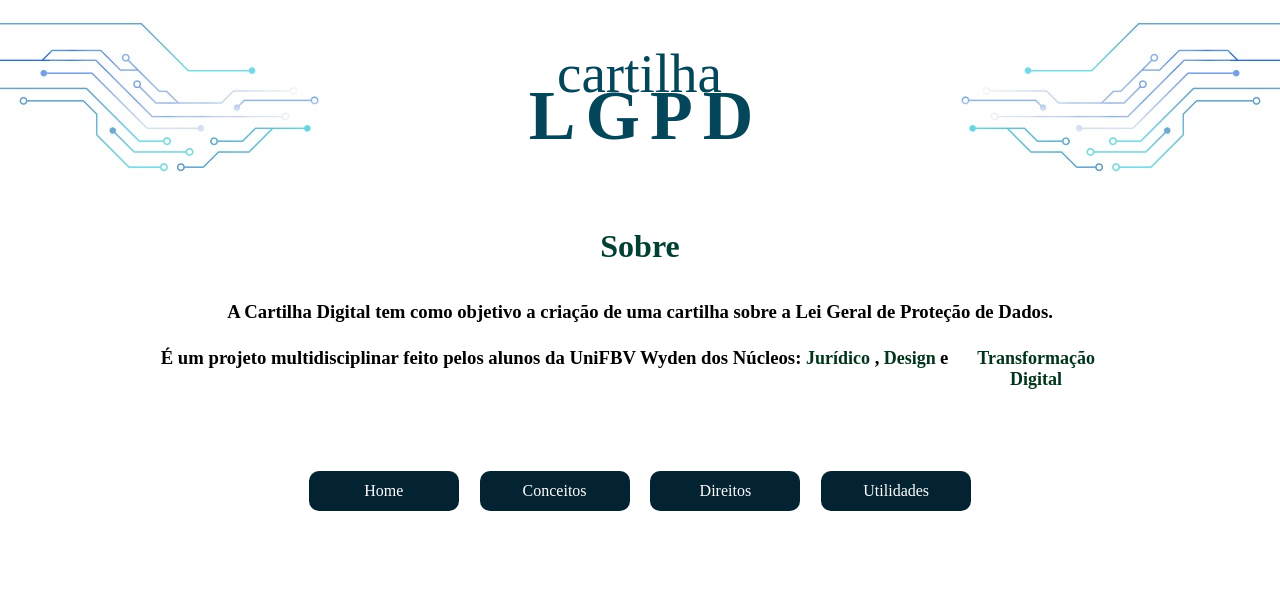
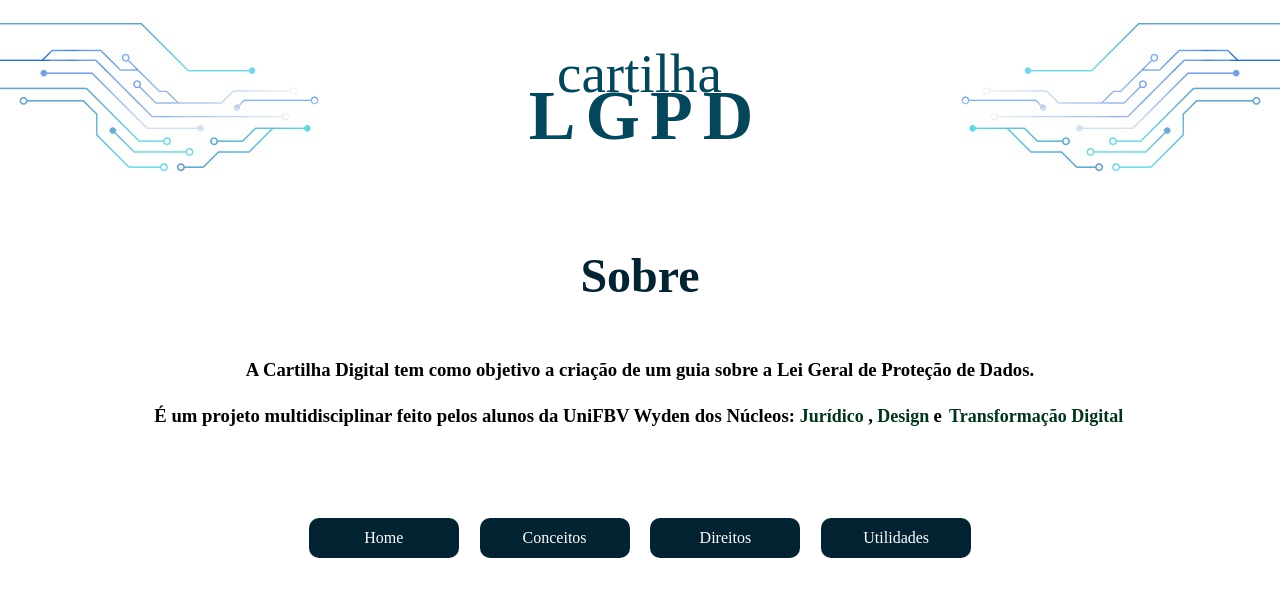
Before and after one commit to labtdunifbv/labtdunifbv.github.io, a React (Create React App) app in the folder front-end/: page /sobre in a window 1280 px wide. Shown: the top 596 px of the page. Built offline with nearby package versions, Linux system fonts and the light colour scheme.

Commit message:
atualizacao sobre e utlidades

```diff
--- a/front-end/src/pages/About/About.js
+++ b/front-end/src/pages/About/About.js
@@ -22,10 +22,10 @@ function About() {
         <div className="container-about">
             <br></br>
             <br></br>
-            <h1>{title}</h1>
+            <h1 className="title-about">{title}</h1>
             <br></br>
             <br></br>
-            <h3>A Cartilha Digital tem como objetivo a criação de uma cartilha sobre a Lei Geral de Proteção de Dados.</h3>
+            <h3>A Cartilha Digital tem como objetivo a criação de um guia sobre a Lei Geral de Proteção de Dados.</h3>
             <br></br>
             <h3>É um projeto multidisciplinar feito pelos alunos da UniFBV Wyden dos Núcleos: <u> <div className="btn-di" onClick={()=>navigateDireito()}>
                 <p className="btn-di-text">Jurídico</p>
--- a/front-end/src/pages/About/Direito.js
+++ b/front-end/src/pages/About/Direito.js
@@ -10,9 +10,7 @@ function Direito() {
     return(
         <div className="container-about">
             <br></br>
-            <br></br>
             <h1>NÚCLEO JURÍDICO</h1>
-            <br></br>
             <br></br>
             <h3>
             Prof. Alessandra Prôa Greenhalgh de Oliveira
--- a/front-end/src/pages/About/Transformacao.js
+++ b/front-end/src/pages/About/Transformacao.js
@@ -10,9 +10,7 @@ function Transformacao() {
     return(
         <div className="container-about">
             <br></br>
-            <br></br>
             <h1>NÚCLEO DE TRANSFORMAÇÃO DIGITAL</h1>
-            <br></br>
             <br></br>
             <h2>LAB TD - LABORATÓRIO TRANSFORMAÇÃO DIGITAL</h2>
             <br></br>
--- a/front-end/src/pages/About/styles.css
+++ b/front-end/src/pages/About/styles.css
@@ -8,15 +8,22 @@
 .btn-about {
     padding-left: 10px;
     padding-right: 10px;
-    height: 50px;
-    width: 30%;
+    height: 40px;
+    width: 10%;
     border-radius: 10px;
-    background-color: var(--dark-green);
-    margin: 0 auto;
+    background-color: var(--dark-blue);
+    margin-left: auto;
+    margin-right: auto;
+    margin-bottom: 0px;
     display: flex;
     align-items: center;
     justify-content: center;
     cursor: pointer;
+}
+
+.btn-about:hover{
+    transform: scale(1.05);
+    background-color: var(--light-blue);
 }
 
 .btn-about:hover {
@@ -55,13 +62,22 @@ h1{
 
 .btn-t {
     height: 35px;
-    width: 13%;
+    width: 14%;
     border-radius: 10px;
     display: inline-flex;
     align-items: center;
     justify-content: center;
     cursor: pointer;
 }
+
+.title-about {
+    color: var(--dark-blue);
+    text-align: center;
+    margin-top: 20px;
+    margin-bottom: 20px;
+    font-size: 48px;
+}
+
 
 .btn-t:hover {
     transform: scale(1.02);
--- a/front-end/src/pages/Utilities/Utilities.js
+++ b/front-end/src/pages/Utilities/Utilities.js
@@ -7,7 +7,7 @@ function Utilities() {
 
     return(
         <div className="container-utilities">
-            <h1>{title}</h1>
+            <h1 className="title-utilites">{title}</h1>
             <br></br>
             <h3>Link: <a href="http://www.planalto.gov.br/ccivil_03/_ato2015-2018/2018/lei/l13709.htm">Lei LGPD Completa</a></h3>
             <br></br>
--- a/front-end/src/pages/Utilities/styles.css
+++ b/front-end/src/pages/Utilities/styles.css
@@ -19,6 +19,15 @@
     cursor: pointer;
 }
 
+.title-utilites {
+    color: var(--dark-blue);
+    text-align: center;
+    margin-top: 20px;
+    margin-bottom: 20px;
+    font-size: 48px;
+}
+
+
 .btn-utilities:hover {
     transform: scale(1.05);
 }
```
